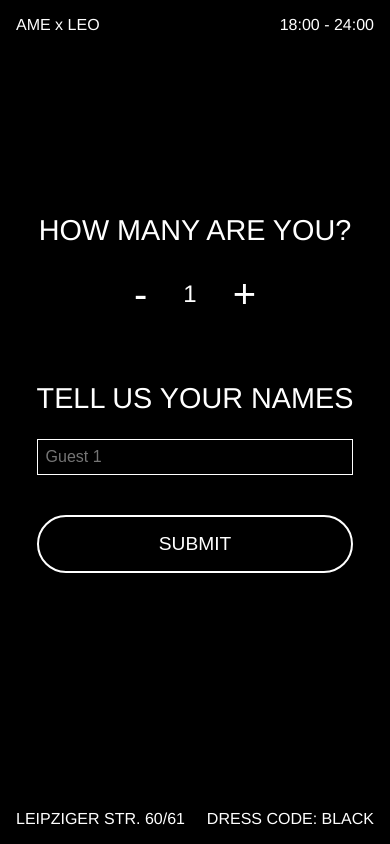
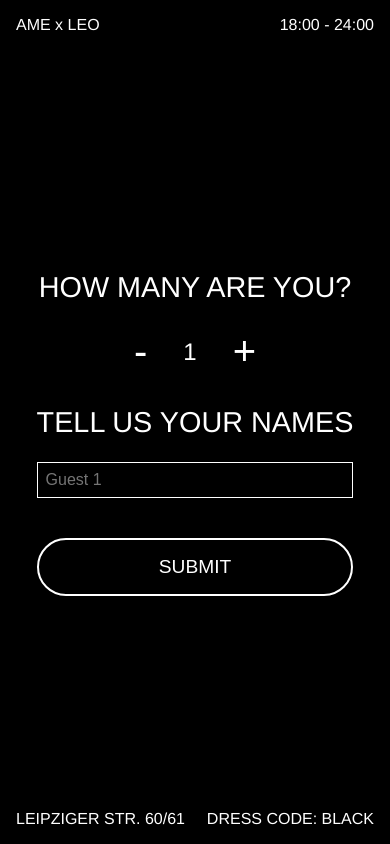
Before and after one commit to leolanzinger/stanzinger.rsvp, a React (Create React App) app: page /rsvp in a window 390 px wide. Built offline with nearby package versions, Linux system fonts and the light colour scheme.

Commit message:
fixed mobile bg again

```diff
--- a/src/RSVPForm.js
+++ b/src/RSVPForm.js
@@ -116,16 +116,15 @@ const styles = {
     container: {
       display: 'flex',
       flexDirection: 'column',
-      justifyContent: 'flex-start',
+      justifyContent: 'center',
       alignItems: 'center',
       height: '100vh', // Full viewport height
-      paddingTop: '380px',
       zIndex: '99'
     },
     guestSelector: {
       display: 'flex',
       alignItems: 'center',
-      marginBottom: '40px',
+      marginBottom: '2%',
     },
     stepButton: {
       backgroundColor: 'transparent',
```
